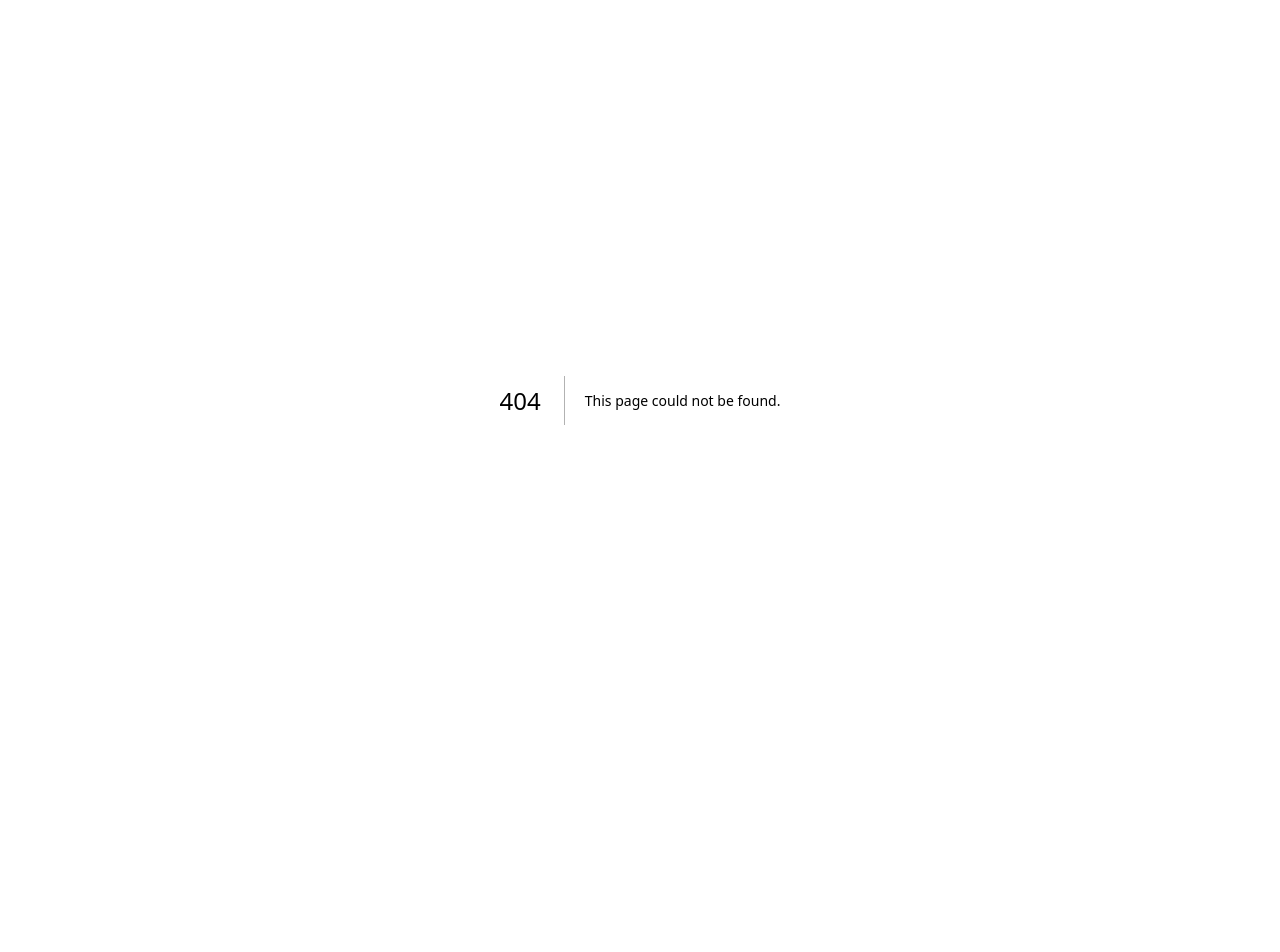
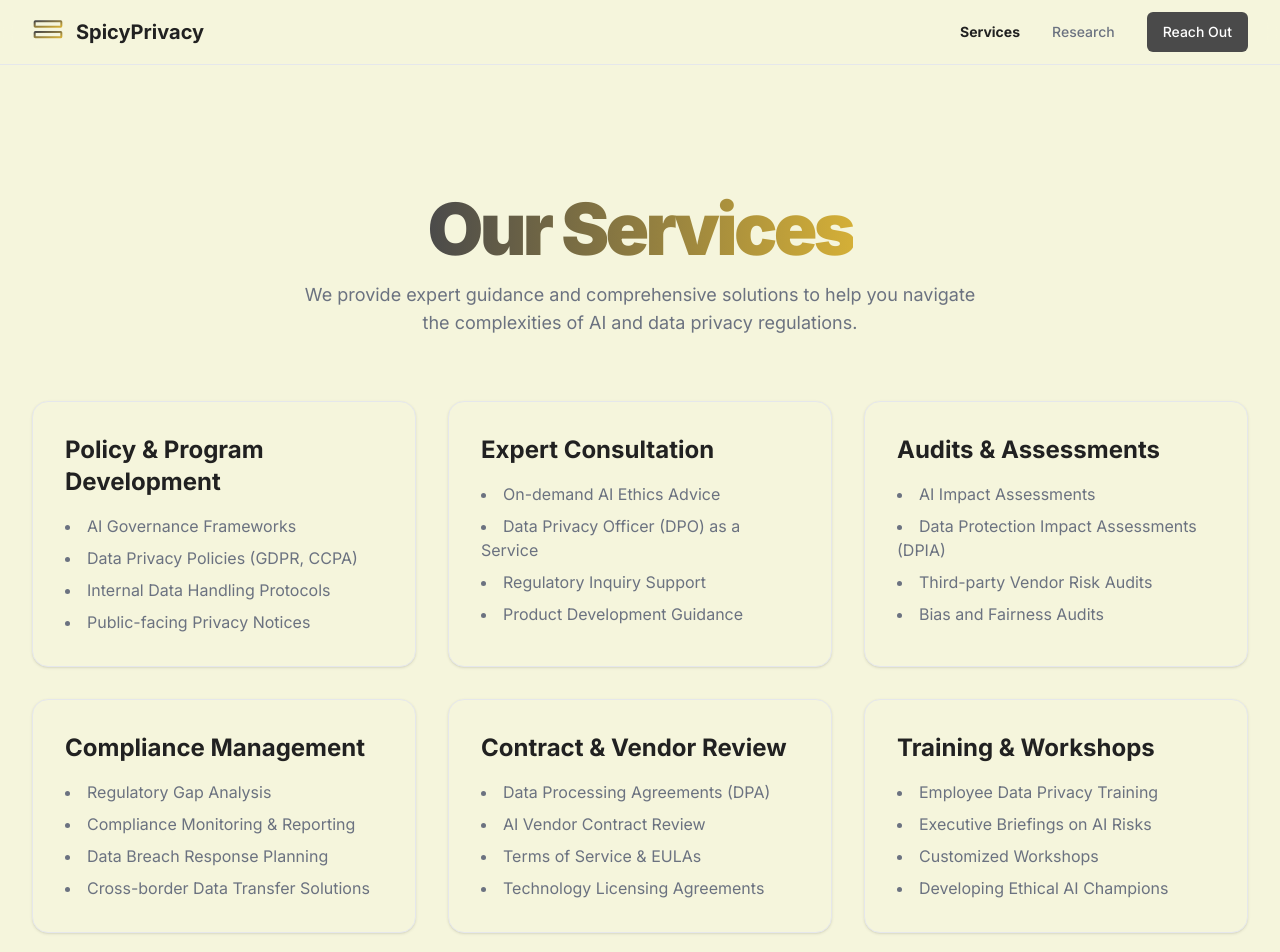
Before and after one commit to imaginehuge/SpicyPrivacy, a Next.js app: page /services in a window 1280 px wide. Before the commit this address had no page. Shown: the top 952 px of the page. Before the commit the page ends 800 px from the top, so only its background shows below. Built offline with nearby package versions, Linux system fonts and the light colour scheme.

Commit message:
add: service page

```diff
--- /dev/null
+++ b/src/app/(site)/layout.tsx
@@ -0,0 +1,16 @@
+import { Header } from "@/components/Header";
+import { Footer } from "@/components/Footer";
+
+export default function SiteLayout({
+  children,
+}: {
+  children: React.ReactNode;
+}) {
+  return (
+    <div className="flex min-h-screen flex-col">
+      <Header />
+      <main className="flex-grow">{children}</main>
+      <Footer />
+    </div>
+  );
+}
--- /dev/null
+++ b/src/app/(site)/services/page.tsx
@@ -0,0 +1,118 @@
+// app/(site)/services/page.tsx
+import Link from "next/link";
+import { Metadata } from "next";
+import { ServiceCard } from "@/components/ServiceCard";
+
+export const metadata: Metadata = {
+  title: "SpicyPrivacy - Services",
+  description:
+    "Expert guidance and comprehensive solutions for AI and data privacy regulations.",
+};
+
+const servicesData = [
+  {
+    title: "Policy & Program Development",
+    services: [
+      "AI Governance Frameworks",
+      "Data Privacy Policies (GDPR, CCPA)",
+      "Internal Data Handling Protocols",
+      "Public-facing Privacy Notices",
+    ],
+  },
+  {
+    title: "Expert Consultation",
+    services: [
+      "On-demand AI Ethics Advice",
+      "Data Privacy Officer (DPO) as a Service",
+      "Regulatory Inquiry Support",
+      "Product Development Guidance",
+    ],
+  },
+  {
+    title: "Audits & Assessments",
+    services: [
+      "AI Impact Assessments",
+      "Data Protection Impact Assessments (DPIA)",
+      "Third-party Vendor Risk Audits",
+      "Bias and Fairness Audits",
+    ],
+  },
+  {
+    title: "Compliance Management",
+    services: [
+      "Regulatory Gap Analysis",
+      "Compliance Monitoring & Reporting",
+      "Data Breach Response Planning",
+      "Cross-border Data Transfer Solutions",
+    ],
+  },
+  {
+    title: "Contract & Vendor Review",
+    services: [
+      "Data Processing Agreements (DPA)",
+      "AI Vendor Contract Review",
+      "Terms of Service & EULAs",
+      "Technology Licensing Agreements",
+    ],
+  },
+  {
+    title: "Training & Workshops",
+    services: [
+      "Employee Data Privacy Training",
+      "Executive Briefings on AI Risks",
+      "Customized Workshops",
+      "Developing Ethical AI Champions",
+    ],
+  },
+];
+
+export default function ServicesPage() {
+  return (
+    <section className="container mx-auto px-4 py-20 sm:px-6 lg:py-32 lg:px-8">
+      <div className="space-y-16">
+        <div className="text-center">
+          <h1 className="text-5xl font-black tracking-tighter sm:text-6xl md:text-7xl">
+            <span className="text-gradient">Our Services</span>
+          </h1>
+          <p className="mx-auto mt-4 max-w-2xl text-lg text-text-muted">
+            We provide expert guidance and comprehensive solutions to help you
+            navigate the complexities of AI and data privacy regulations.
+          </p>
+        </div>
+
+        <div className="grid grid-cols-1 gap-8 md:grid-cols-2 lg:grid-cols-3">
+          {servicesData.map((service) => (
+            <ServiceCard
+              key={service.title}
+              title={service.title}
+              services={service.services}
+            />
+          ))}
+        </div>
+
+        <div className="rounded-2xl border border-border-color bg-background-card p-10 shadow-lg">
+          <div className="flex flex-col items-center justify-between gap-8 md:flex-row">
+            <div className="text-center md:text-left">
+              <h3 className="text-3xl font-bold text-text-dark">
+                Need a Tailored Solution?
+              </h3>
+              <p className="mt-2 max-w-2xl text-lg text-text-muted">
+                Our expertise is your asset. Let&apos;s discuss your unique
+                challenges and build a custom solution that fits your
+                organization&apos;s needs.
+              </p>
+            </div>
+            <div className="flex-shrink-0">
+              <Link
+                href="/contact"
+                className="btn-primary inline-flex h-12 items-center justify-center rounded-full px-8 text-base font-bold transition-transform hover:scale-105"
+              >
+                Schedule a Consultation
+              </Link>
+            </div>
+          </div>
+        </div>
+      </div>
+    </section>
+  );
+}
--- a/src/app/globals.css
+++ b/src/app/globals.css
@@ -1,8 +1,14 @@
-/* app/globals.css */
+/* src/app/globals.css */
 @import "tailwindcss";
 
+/* -----------------------------
+   Theme variables (Tailwind v4)
+   -----------------------------
+   Define theme variables with @theme so Tailwind generates utilities.
+   Use the --color-* namespace for colors and --font-* for font families.
+*/
 @theme {
-  /* Color Palette */
+  /* Colors (create bg-*, text-*, fill-* utilities) */
   --color-brand-primary: #4a4a4a;
   --color-brand-secondary: #d4af37;
   --color-background-light: #f5f5dc;
@@ -11,18 +17,57 @@
   --color-text-muted: #6b7280;
   --color-border-color: #e5e7eb;
 
-  /* Font Families */
-  --font-family-sans: "Inter", sans-serif;
-  --font-family-serif: "Playfair Display", serif;
+  --color-background-card: #f5f5dc;
+  --color-text-dark: #212121;
+  --color-text-muted: #6b7280;
+  --color-border-color: #e5e7eb;
+
+  /* Fonts (creates font-* utilities) */
+  --font-sans: Inter, system-ui, -apple-system, "Segoe UI", Roboto,
+    "Helvetica Neue", Arial, "Noto Sans", "Apple Color Emoji", "Segoe UI Emoji",
+    "Segoe UI Symbol", sans-serif;
+  --font-serif: "Playfair Display", Georgia, Cambria, "Times New Roman", Times,
+    serif;
 }
 
+/* -----------------------------
+   Theme overrides (dark mode)
+   -----------------------------
+   Use base layer to override theme variables for dark mode.
+*/
+@layer base {
+  :root {
+    /* keep sensible defaults on :root as well (optional) */
+  }
+
+  /* override theme variables when `.dark` is present on <html> or <body> */
+  .dark {
+    --color-background-light: #0f172a;
+    --color-background-card: #111827;
+    --color-text-dark: #f9fafb;
+    --color-text-muted: #9ca3af;
+    --color-brand-primary: #f9fafb;
+    --color-brand-secondary: #d4af37;
+    --color-border-color: #1f2937;
+  }
+}
+
+/* -----------------------------
+   Custom utilities
+   -----------------------------
+   Use @layer utilities and @apply to compose Tailwind classes.
+*/
 @layer utilities {
   .btn-primary {
-    @apply bg-brand-primary text-white;
+    /* use Tailwind-generated utilities */
+    @apply bg-brand-primary text-white font-medium rounded-md px-4 py-2;
   }
+
   .btn-primary:hover {
-    @apply bg-[#333333];
+    /* simple hover without trying to @apply an arbitrary color */
+    filter: brightness(0.9);
   }
+
   .text-gradient {
     background-image: linear-gradient(
       90deg,
--- a/src/components/Header.tsx
+++ b/src/components/Header.tsx
@@ -1,9 +1,20 @@
 // components/Header.tsx
+"use client";
+
 import Link from "next/link";
+import { usePathname } from "next/navigation";
 import { Logo } from "./Logo";
 import { Menu } from "lucide-react";
+import { cn } from "@/lib/utils"; // A utility for conditional classNames
 
 export function Header() {
+  const pathname = usePathname();
+
+  const navLinks = [
+    { href: "/services", label: "Services" },
+    { href: "/research", label: "Research" },
+  ];
+
   return (
     <header className="sticky top-0 z-10 border-b border-border-color bg-background-light/80 backdrop-blur-lg">
       <div className="container mx-auto flex items-center justify-between px-4 py-3 sm:px-6 lg:px-8">
@@ -12,20 +23,22 @@ export function Header() {
           <h2 className="text-xl font-bold text-text-dark">SpicyPrivacy</h2>
         </Link>
         <nav className="hidden items-center gap-8 md:flex">
+          {navLinks.map((link) => (
+            <Link
+              key={link.href}
+              href={link.href}
+              className={cn(
+                "text-sm transition-colors hover:text-text-dark",
+                pathname === link.href
+                  ? "font-bold text-text-dark"
+                  : "font-medium text-text-muted"
+              )}
+            >
+              {link.label}
+            </Link>
+          ))}
           <Link
-            href="#"
-            className="text-sm font-medium text-text-muted transition-colors hover:text-text-dark"
-          >
-            Services
-          </Link>
-          <Link
-            href="#"
-            className="text-sm font-medium text-text-muted transition-colors hover:text-text-dark"
-          >
-            Research
-          </Link>
-          <Link
-            href="#"
+            href="/contact"
             className="btn-primary inline-flex h-10 items-center justify-center rounded-full px-6 text-sm font-bold transition-transform hover:scale-105"
           >
             Reach Out
--- /dev/null
+++ b/src/components/ServiceCard.tsx
@@ -0,0 +1,20 @@
+// components/ServiceCard.tsx
+import React from "react";
+
+interface ServiceCardProps {
+  title: string;
+  services: string[];
+}
+
+export function ServiceCard({ title, services }: ServiceCardProps) {
+  return (
+    <div className="transform-gpu rounded-2xl border border-border-color bg-background-card p-8 shadow-sm transition-all duration-300 hover:-translate-y-1 hover:shadow-lg">
+      <h3 className="mb-4 text-2xl font-bold text-text-dark">{title}</h3>
+      <ul className="space-y-2 text-text-muted list-disc list-inside">
+        {services.map((service, index) => (
+          <li key={index}>{service}</li>
+        ))}
+      </ul>
+    </div>
+  );
+}
```
Also changed, not shown: src/app/(site)/page.tsx (added).
